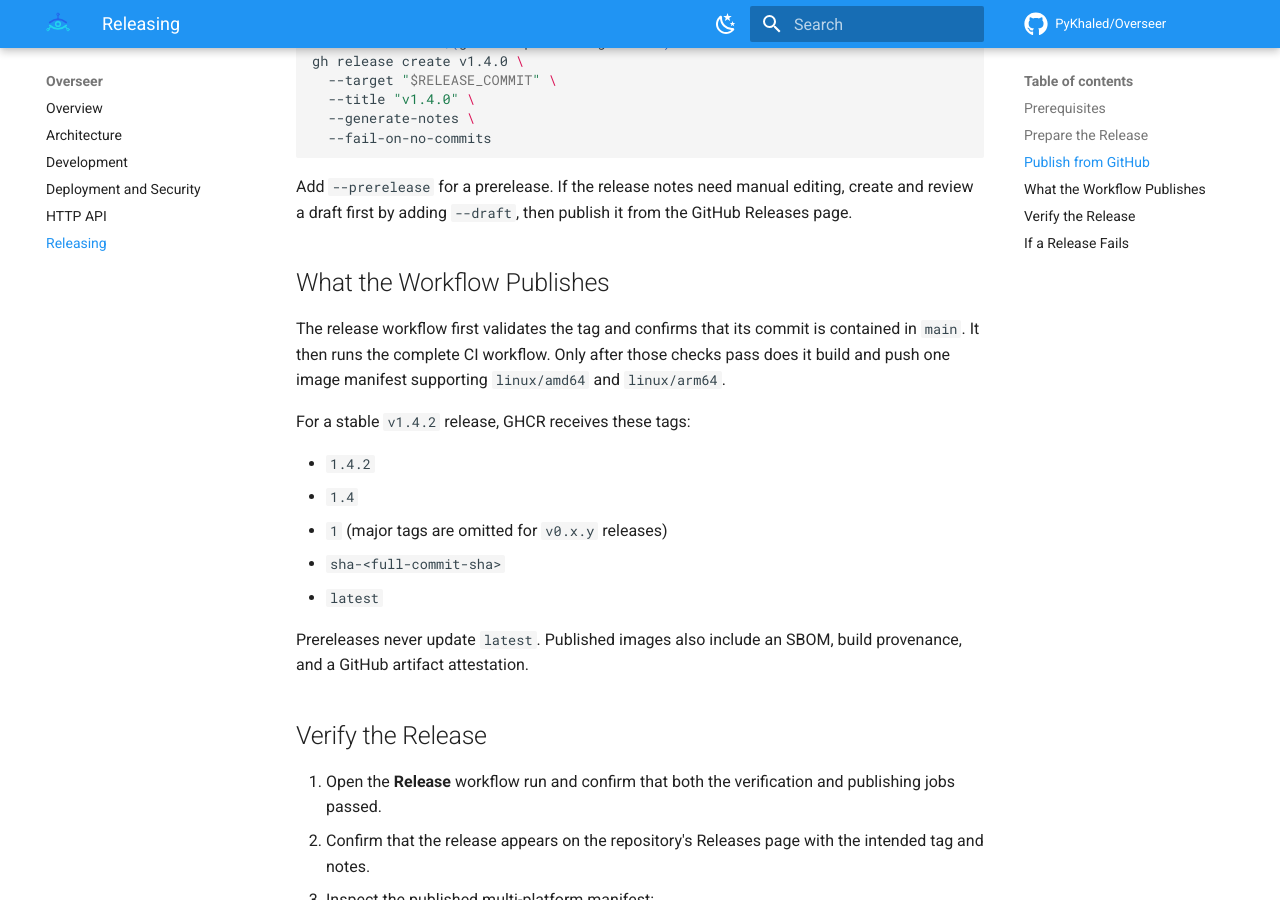
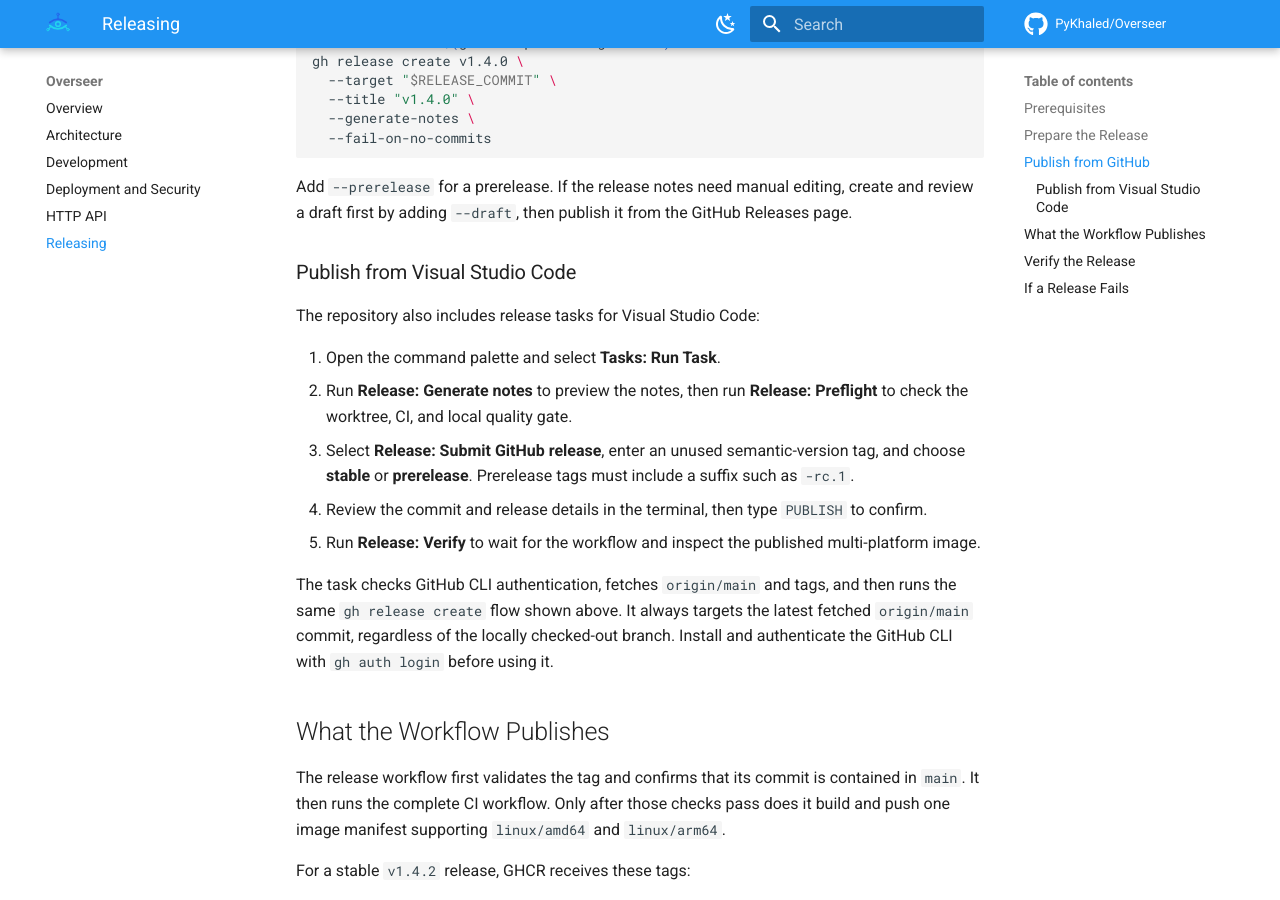
Before and after one commit to PyKhaled/Overseer, an MkDocs documentation site: the page built from docs/releasing.md, in a window 1280 px wide and 900 px high, scrolled down 1335 px. Built offline with MkDocs 1.6.1 and Material for MkDocs 9.7.7, drawn with Linux system fonts in a browser that asks for light colours; comment, search, counter and statistics services are not loaded.

Commit message:
chore: add VS Code workflow tasks

```diff
--- a/docs/releasing.md
+++ b/docs/releasing.md
@@ -60,6 +60,27 @@ Add `--prerelease` for a prerelease. If the release notes need manual editing,
 create and review a draft first by adding `--draft`, then publish it from the
 GitHub Releases page.
 
+### Publish from Visual Studio Code
+
+The repository also includes release tasks for Visual Studio Code:
+
+1. Open the command palette and select **Tasks: Run Task**.
+2. Run **Release: Generate notes** to preview the notes, then run
+   **Release: Preflight** to check the worktree, CI, and local quality gate.
+3. Select **Release: Submit GitHub release**, enter an unused semantic-version
+   tag, and choose **stable** or
+   **prerelease**. Prerelease tags must include a suffix such as `-rc.1`.
+4. Review the commit and release details in the terminal, then type `PUBLISH`
+   to confirm.
+5. Run **Release: Verify** to wait for the workflow and inspect the published
+   multi-platform image.
+
+The task checks GitHub CLI authentication, fetches `origin/main` and tags, and
+then runs the same `gh release create` flow shown above. It always targets the
+latest fetched `origin/main` commit, regardless of the locally checked-out
+branch. Install and authenticate the GitHub CLI with `gh auth login` before
+using it.
+
 ## What the Workflow Publishes
 
 The release workflow first validates the tag and confirms that its commit is
```
Also changed, not shown: docs/development.md (+21 -0 lines), 5 other files.
